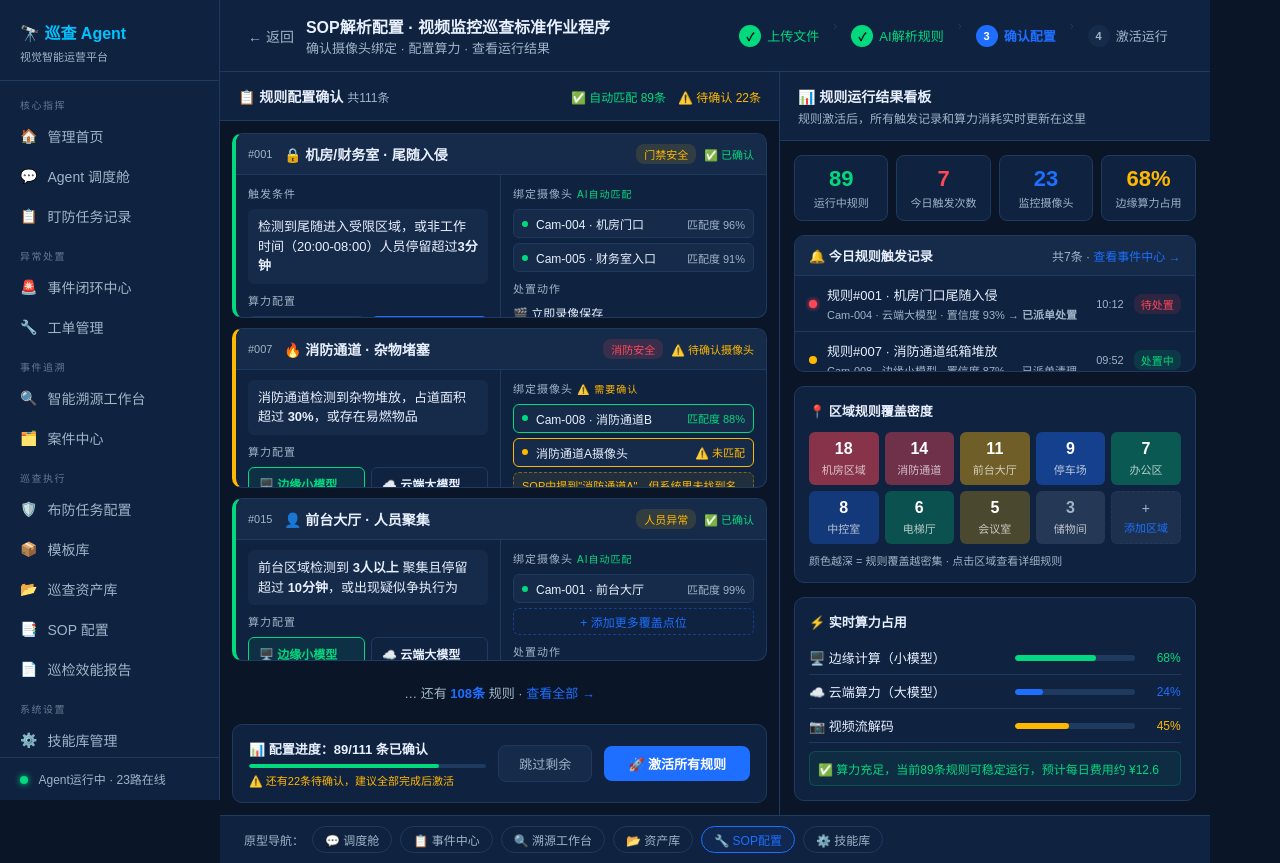
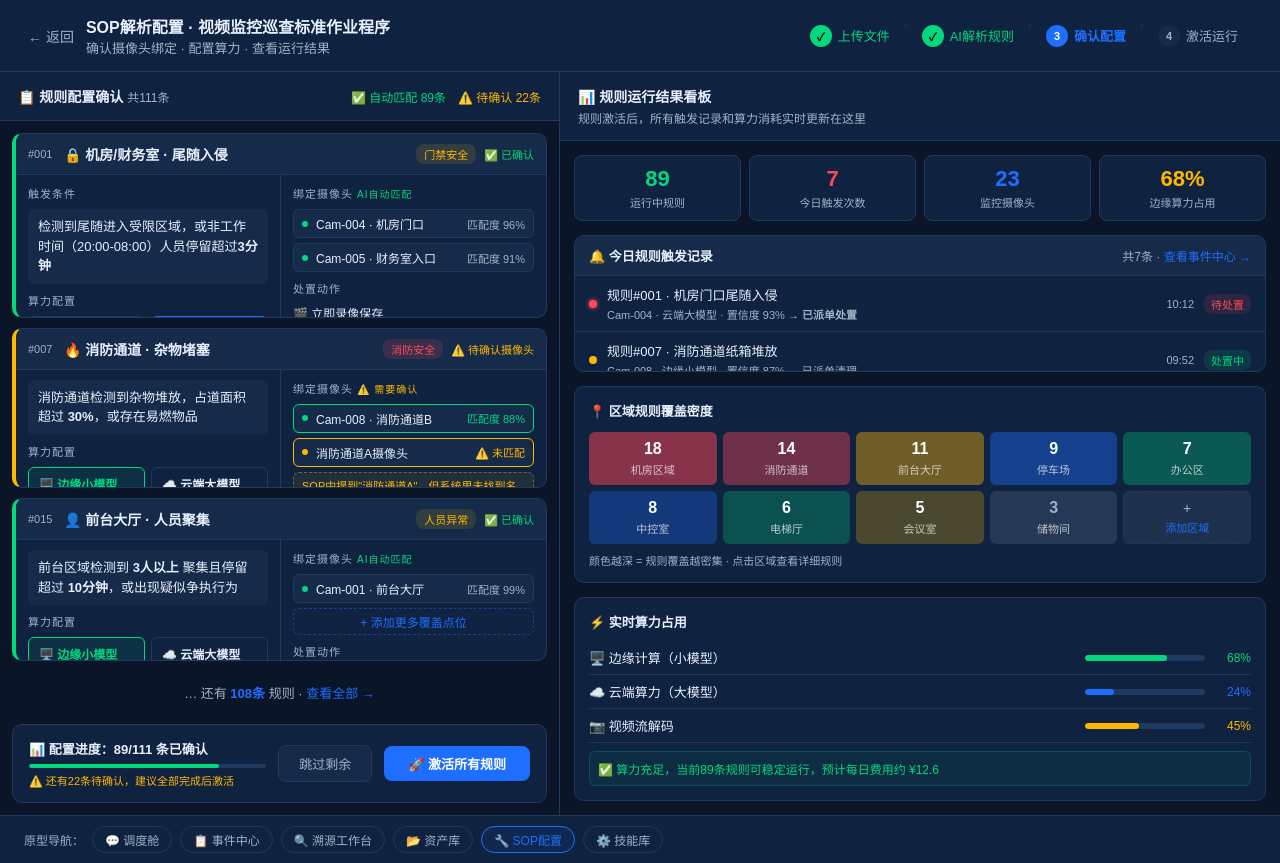
Before and after one commit to Mokaxixi619/ai-inspector-demo, a plain HTML site: page prototype/sop-config.html in a window 1280 px wide. Drawn offline with Linux system fonts and the light colour scheme.

Commit message:
Fix: sop-config.html 完整恢复原始设计

```diff
--- a/prototype/sop-config.html
+++ b/prototype/sop-config.html
@@ -154,46 +154,7 @@ body { background: var(--bg); color: var(--text); font-family: var(--font); min-
 .page-link:hover, .page-link.current { border-color: var(--accent); color: var(--accent); background: rgba(30,111,255,0.08); }
 </style>
 </head>
-<body style="display:flex;min-height:100vh">
-<div class="sidebar" style="width:220px;min-width:220px;background:#0f2240;border-right:1px solid #1e3a5f;display:flex;flex-direction:column;height:100vh;position:fixed;left:0;top:0;z-index:100;overflow-y:auto">
-  <div style="padding:20px 20px 16px;border-bottom:1px solid #1e3a5f">
-    <div style="font-size:16px;font-weight:700;color:#00c2ff">🔭 巡查 Agent</div>
-    <div style="font-size:11px;color:#a0b4c8;margin-top:4px">视觉智能运营平台</div>
-  </div>
-  <div style="flex:1;padding:8px 0;overflow-y:auto">
-    <div style="font-size:10px;color:#a0b4c8;padding:8px 20px 4px;text-transform:uppercase;letter-spacing:1.5px;opacity:0.6">核心指挥</div>
-    <a href="dashboard-home.html" style="display:flex;align-items:center;gap:10px;padding:10px 20px;font-size:14px;color:#a0b4c8;text-decoration:none" onmouseover="this.style.background='#162b4a'" onmouseout="this.style.background=''"><span>🏠</span> 管理首页</a>
-    <a href="index.html" style="display:flex;align-items:center;gap:10px;padding:10px 20px;font-size:14px;color:#a0b4c8;text-decoration:none" onmouseover="this.style.background='#162b4a'" onmouseout="this.style.background=''"><span>💬</span> Agent 调度舱</a>
-    <a href="tasks.html" style="display:flex;align-items:center;gap:10px;padding:10px 20px;font-size:14px;color:#a0b4c8;text-decoration:none" onmouseover="this.style.background='#162b4a'" onmouseout="this.style.background=''"><span>📋</span> 盯防任务记录</a>
-
-    <div style="font-size:10px;color:#a0b4c8;padding:12px 20px 4px;text-transform:uppercase;letter-spacing:1.5px;opacity:0.6">异常处置</div>
-    <a href="incident.html" style="display:flex;align-items:center;gap:10px;padding:10px 20px;font-size:14px;color:#a0b4c8;text-decoration:none" onmouseover="this.style.background='#162b4a'" onmouseout="this.style.background=''"><span>🚨</span> 事件闭环中心</a>
-    <a href="workorder.html" style="display:flex;align-items:center;gap:10px;padding:10px 20px;font-size:14px;color:#a0b4c8;text-decoration:none" onmouseover="this.style.background='#162b4a'" onmouseout="this.style.background=''"><span>🔧</span> 工单管理</a>
-
-    <div style="font-size:10px;color:#a0b4c8;padding:12px 20px 4px;text-transform:uppercase;letter-spacing:1.5px;opacity:0.6">事件追溯</div>
-    <a href="traceback.html" style="display:flex;align-items:center;gap:10px;padding:10px 20px;font-size:14px;color:#a0b4c8;text-decoration:none" onmouseover="this.style.background='#162b4a'" onmouseout="this.style.background=''"><span>🔍</span> 智能溯源工作台</a>
-    <a href="evidence.html" style="display:flex;align-items:center;gap:10px;padding:10px 20px;font-size:14px;color:#a0b4c8;text-decoration:none" onmouseover="this.style.background='#162b4a'" onmouseout="this.style.background=''"><span>🗂️</span> 案件中心</a>
-
-    <div style="font-size:10px;color:#a0b4c8;padding:12px 20px 4px;text-transform:uppercase;letter-spacing:1.5px;opacity:0.6">巡查执行</div>
-    <a href="tasks.html" style="display:flex;align-items:center;gap:10px;padding:10px 20px;font-size:14px;color:#a0b4c8;text-decoration:none" onmouseover="this.style.background='#162b4a'" onmouseout="this.style.background=''"><span>🛡️</span> 布防任务配置</a>
-    <a href="templates.html" style="display:flex;align-items:center;gap:10px;padding:10px 20px;font-size:14px;color:#a0b4c8;text-decoration:none" onmouseover="this.style.background='#162b4a'" onmouseout="this.style.background=''"><span>📦</span> 模板库</a>
-    <a href="assets.html" style="display:flex;align-items:center;gap:10px;padding:10px 20px;font-size:14px;color:#a0b4c8;text-decoration:none" onmouseover="this.style.background='#162b4a'" onmouseout="this.style.background=''"><span>📂</span> 巡查资产库</a>
-    <a href="sop-config.html" style="display:flex;align-items:center;gap:10px;padding:10px 20px;font-size:14px;color:#a0b4c8;text-decoration:none" onmouseover="this.style.background='#162b4a'" onmouseout="this.style.background=''"><span>📑</span> SOP 配置</a>
-    <a href="report.html" style="display:flex;align-items:center;gap:10px;padding:10px 20px;font-size:14px;color:#a0b4c8;text-decoration:none" onmouseover="this.style.background='#162b4a'" onmouseout="this.style.background=''"><span>📄</span> 巡检效能报告</a>
-
-    <div style="font-size:10px;color:#a0b4c8;padding:12px 20px 4px;text-transform:uppercase;letter-spacing:1.5px;opacity:0.6">系统设置</div>
-    <a href="skills.html" style="display:flex;align-items:center;gap:10px;padding:10px 20px;font-size:14px;color:#a0b4c8;text-decoration:none" onmouseover="this.style.background='#162b4a'" onmouseout="this.style.background=''"><span>⚙️</span> 技能库管理</a>
-    <a href="channels.html" style="display:flex;align-items:center;gap:10px;padding:10px 20px;font-size:14px;color:#a0b4c8;text-decoration:none" onmouseover="this.style.background='#162b4a'" onmouseout="this.style.background=''"><span>💬</span> 消息通道配置</a>
-    <a href="audit.html" style="display:flex;align-items:center;gap:10px;padding:10px 20px;font-size:14px;color:#a0b4c8;text-decoration:none" onmouseover="this.style.background='#162b4a'" onmouseout="this.style.background=''"><span>🔐</span> 权限与审计</a>
-
-    <a href="mobile.html" style="display:flex;align-items:center;gap:10px;padding:10px 20px;font-size:14px;font-weight:700;color:#e8f0fe;text-decoration:none" onmouseover="this.style.background='#162b4a'" onmouseout="this.style.background=''"><span>📱</span> 移动端视图</a>
-  </div>
-  <div style="padding:12px 20px;border-top:1px solid #1e3a5f">
-    <span style="width:8px;height:8px;border-radius:50%;background:#00d97e;display:inline-block;margin-right:6px;box-shadow:0 0 6px #00d97e"></span>
-    <span style="font-size:12px;color:#a0b4c8">Agent运行中 · 23路在线</span>
-  </div>
-</div>
-<div style="margin-left:220px">
+<body>
 
 <!-- 顶部步骤条 -->
 <div class="header">
@@ -570,6 +531,5 @@ body { background: var(--bg); color: var(--text); font-family: var(--font); min-
   <a class="page-link" href="skills.html">⚙️ 技能库</a>
 </div>
 
-</div>
 </body>
 </html>
```
